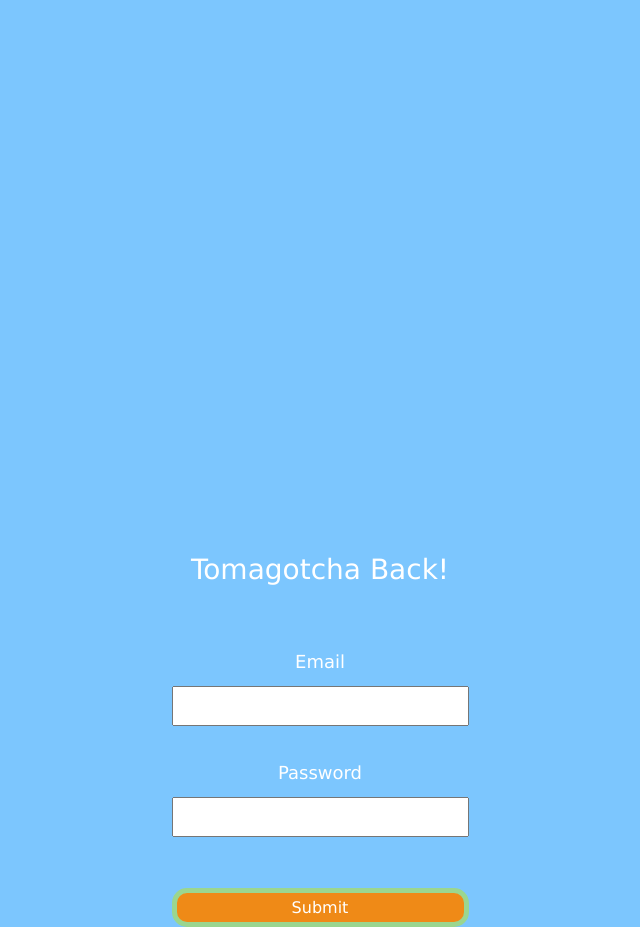
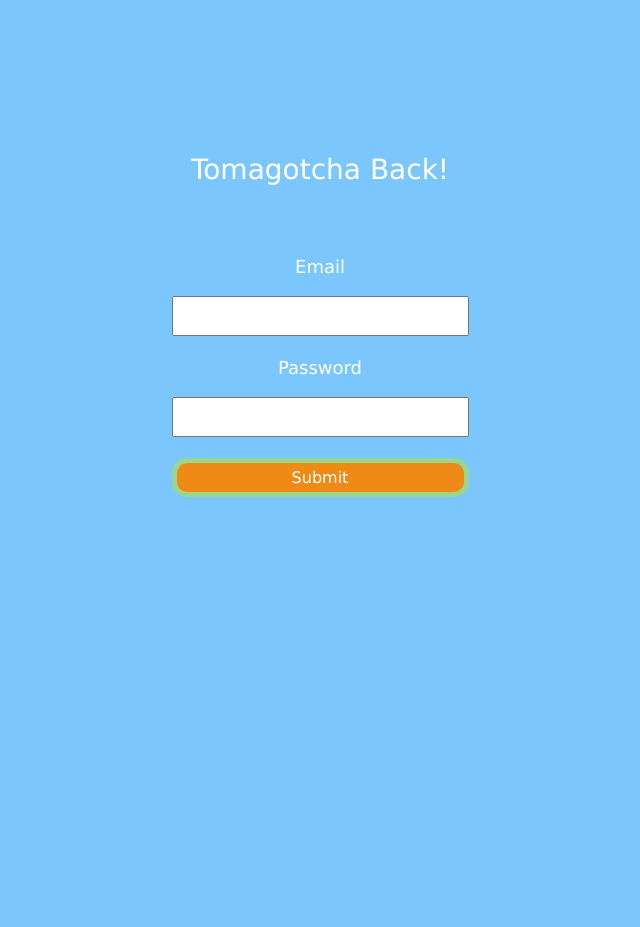
Before and after one commit to melodywang060/CapitalOne-SES-TamaGotchaBack, a React (Create React App) app: page / in a window 1280 px wide. Shown: the whole page, without its empty margins (320-960 px from the left). After the commit the page ends 800 px from the top, so only its background shows below. Built offline with nearby package versions, Linux system fonts and the light colour scheme.

Commit message:
fixed login screen css

```diff
--- a/package.json
+++ b/package.json
@@ -10,7 +10,7 @@
     "react": "^18.2.0",
     "react-dom": "^18.2.0",
     "react-router-dom": "^6.3.0",
-    "react-scripts": "5.0.1",
+    "react-scripts": "^5.0.1",
     "serialport": "^10.4.0",
     "web-vitals": "^2.1.4"
   },
--- a/src/App.js
+++ b/src/App.js
@@ -15,8 +15,6 @@ function App() {
       <Route path="/budget" element={<Budget/>}></Route>
       <Route path="/home" element={<Home/>}></Route>
       <Route path="/earnpoints" element={<EarnPoints/>}></Route>
-
-
       </Routes>
     </Router>
     </>
--- a/src/components/EarnPoints.js
+++ b/src/components/EarnPoints.js
@@ -2,8 +2,8 @@ import React, { useState } from 'react';
 import normalCat from './NormalCat.PNG';
 import happyCat2 from './HappyCat2.png';
 import angryCat from './AngryCat.PNG';
-import psychedCat from './PsychedCat.PNG';
-import './earnPoints.css';
+import psychedCat from './PsychedCat.png';
+import './EarnPoints.css';
 
 export default function EarnPoints() {
 	const questions = [
--- a/src/components/Login.css
+++ b/src/components/Login.css
@@ -1,51 +1,45 @@
 label.title{
-    margin: auto;
     display: block;
-    text-align-last: center;
+    text-align: center;
     position: relative;
-    top: 250px;
+    bottom: 150px;
     font-size: 28px;
 }
 
 input.email {
-    margin: auto;
+    color: black;
     display: block;
     position: relative;
-    top: 350px;
     padding-left: 120px;
     padding-bottom: 20px;
+    bottom: 40px;
 }
 
 label.enterEmail{
-    margin: auto;
     display: block;
     position: relative;
     text-align: center;
-    top: 275px;
     font-size: 18px;
+    bottom: 120px;
 }
 
 input.password{
-    margin: auto;
+    color: black;
     display: block;
     position: relative;
-    top: 400px;
     padding-left: 120px;
     padding-bottom: 20px;
 }
 
 label.enterPassword{
-    margin: auto;
     display: block;
     position: relative;
     text-align: center;
-    top: 325px;
     font-size: 18px;
+    bottom: 80px;
 }
 
 button.submit{
-    margin: auto;
     display: block;
     position: relative;
-    top: 430px
 }
--- a/src/components/Login.js
+++ b/src/components/Login.js
@@ -15,7 +15,7 @@ const Login = () => {
         console.log(isEmail + " " + isPassword)
         isEmail = null
         isPassword = null
-        navigate('/Budget', {replace: false})
+        navigate('/Home', {replace: false})
     }
 
   return (
```
Also changed, not shown: 1 other file (tests, documents, lock files or other folders).
